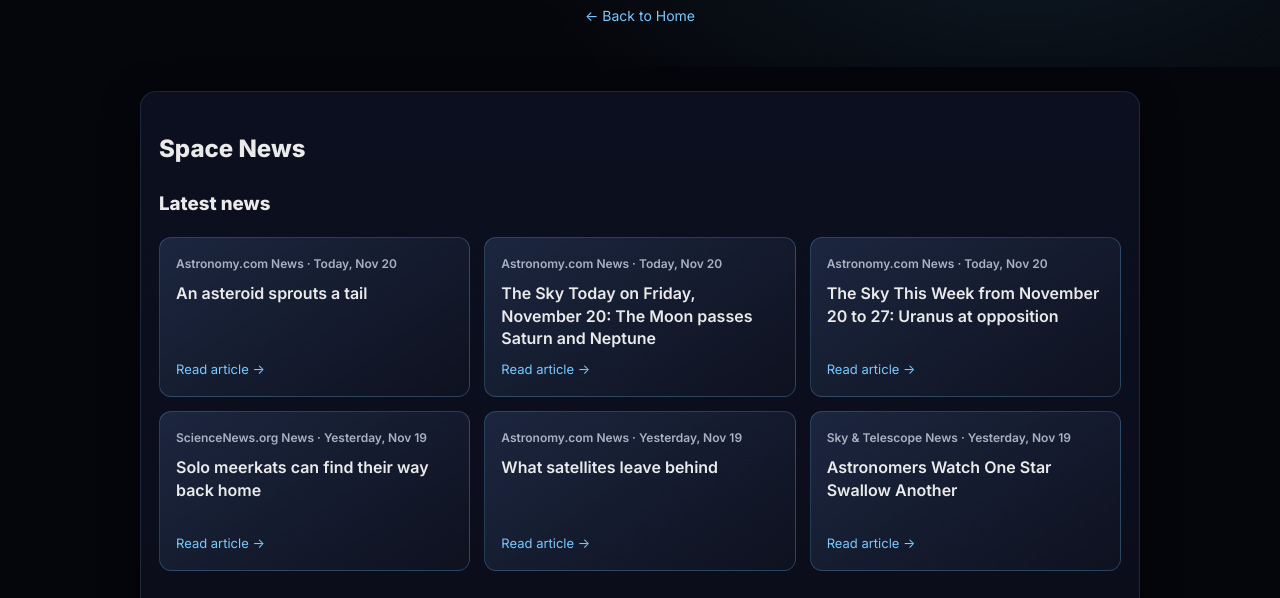
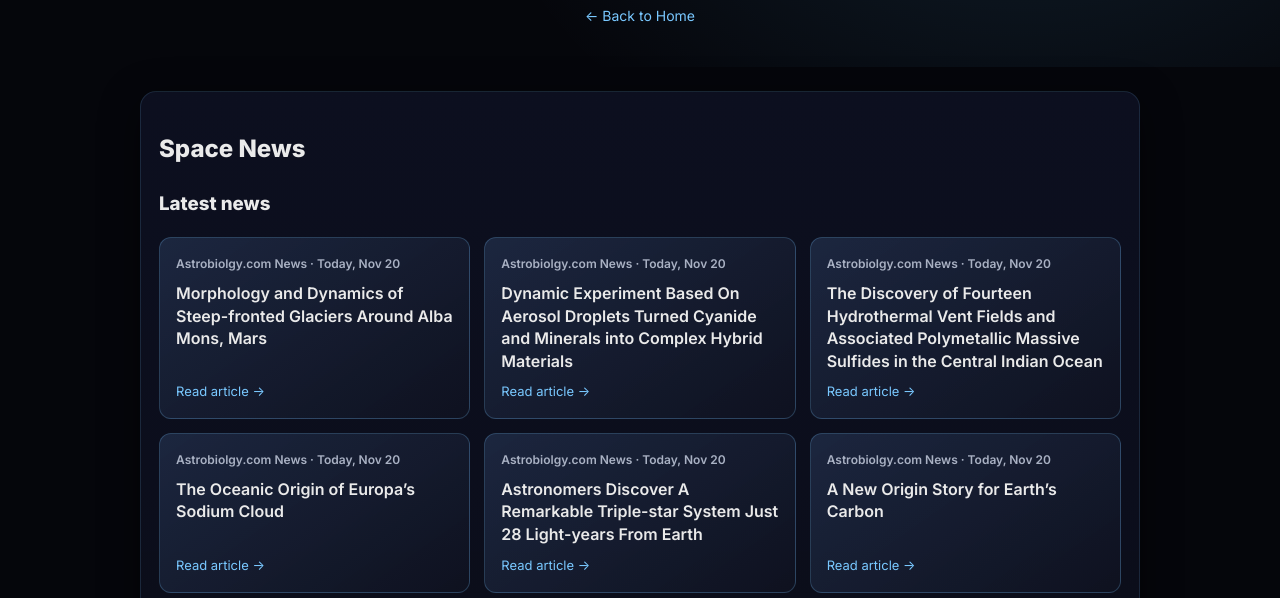
Before and after one commit to DrLoot/exoplanet-slacker, a plain HTML site: page exoplanetnews.html in a window 1280 px wide. Shown: the part 201-799 px from the top of the page. Drawn offline with Linux system fonts and the light colour scheme.

Commit message:
Refresh exoplanet news cards

```diff
--- a/exoplanetnews.html
+++ b/exoplanetnews.html
@@ -200,12 +200,12 @@
 <h2>Space News</h2>
 <h3>Latest news</h3>
 <!-- AUTOMATED NEWS START --><div class="auto-news"><div class="news-grid">
-<a class="news-item" href="https://www.astronomy.com/picture-of-the-day/photo/an-asteroid-sprouts-a-tail/" rel="noopener noreferrer" target="_blank"><span class="news-meta">Astronomy.com News · Today, Nov 20</span><span class="news-title">An asteroid sprouts a tail</span><span class="news-read">Read article →</span></a>
-<a class="news-item" href="https://www.astronomy.com/observing/the-sky-today-friday-november-20-2026/" rel="noopener noreferrer" target="_blank"><span class="news-meta">Astronomy.com News · Today, Nov 20</span><span class="news-title">The Sky Today on Friday, November 20: The Moon passes Saturn and Neptune</span><span class="news-read">Read article →</span></a>
-<a class="news-item" href="https://www.astronomy.com/the-sky-this-week/the-sky-this-week-from-november-20-to-27-2026/" rel="noopener noreferrer" target="_blank"><span class="news-meta">Astronomy.com News · Today, Nov 20</span><span class="news-title">The Sky This Week from November 20 to 27: Uranus at opposition</span><span class="news-read">Read article →</span></a>
-<a class="news-item" href="https://www.sciencenews.org/article/solo-meerkats-can-find-their-way-home" rel="noopener noreferrer" target="_blank"><span class="news-meta">ScienceNews.org News · Yesterday, Nov 19</span><span class="news-title">Solo meerkats can find their way back home</span><span class="news-read">Read article →</span></a>
-<a class="news-item" href="https://www.astronomy.com/science/what-satellites-leave-behind/" rel="noopener noreferrer" target="_blank"><span class="news-meta">Astronomy.com News · Yesterday, Nov 19</span><span class="news-title">What satellites leave behind</span><span class="news-read">Read article →</span></a>
-<a class="news-item" href="https://skyandtelescope.org/astronomy-news/astronomers-watch-one-star-swallow-another/" rel="noopener noreferrer" target="_blank"><span class="news-meta">Sky &amp; Telescope News · Yesterday, Nov 19</span><span class="news-title">Astronomers Watch One Star Swallow Another</span><span class="news-read">Read article →</span></a>
+<a class="news-item" href="https://astrobiology.com/2026/11/20/morphology-and-dynamics-of-steep-fronted-glaciers-around-alba-mons-mars/" rel="noopener noreferrer" target="_blank"><span class="news-meta">Astrobiolgy.com News · Today, Nov 20</span><span class="news-title">Morphology and Dynamics of Steep-fronted Glaciers Around Alba Mons, Mars</span><span class="news-read">Read article →</span></a>
+<a class="news-item" href="https://astrobiology.com/2026/11/20/dynamic-experiment-based-on-aerosol-droplets-turned-cyanide-and-minerals-into-complex-hybrid-materials/" rel="noopener noreferrer" target="_blank"><span class="news-meta">Astrobiolgy.com News · Today, Nov 20</span><span class="news-title">Dynamic Experiment Based On Aerosol Droplets Turned Cyanide and Minerals into Complex Hybrid Materials</span><span class="news-read">Read article →</span></a>
+<a class="news-item" href="https://astrobiology.com/2026/11/20/the-discovery-of-fourteen-hydrothermal-vent-fields-and-associated-polymetallic-massive-sulfides-in-the-central-indian-ocean/" rel="noopener noreferrer" target="_blank"><span class="news-meta">Astrobiolgy.com News · Today, Nov 20</span><span class="news-title">The Discovery of Fourteen Hydrothermal Vent Fields and Associated Polymetallic Massive Sulfides in the Central Indian Ocean</span><span class="news-read">Read article →</span></a>
+<a class="news-item" href="https://astrobiology.com/2026/11/20/the-oceanic-origin-of-europas-sodium-cloud/" rel="noopener noreferrer" target="_blank"><span class="news-meta">Astrobiolgy.com News · Today, Nov 20</span><span class="news-title">The Oceanic Origin of Europa’s Sodium Cloud</span><span class="news-read">Read article →</span></a>
+<a class="news-item" href="https://astrobiology.com/2026/11/20/astronomers-discover-a-remarkable-triple-star-system-just-28-light-years-from-earth/" rel="noopener noreferrer" target="_blank"><span class="news-meta">Astrobiolgy.com News · Today, Nov 20</span><span class="news-title">Astronomers Discover A Remarkable Triple-star System Just 28 Light-years From Earth</span><span class="news-read">Read article →</span></a>
+<a class="news-item" href="https://astrobiology.com/2026/11/20/a-new-origin-story-for-earths-carbon/" rel="noopener noreferrer" target="_blank"><span class="news-meta">Astrobiolgy.com News · Today, Nov 20</span><span class="news-title">A New Origin Story for Earth’s Carbon</span><span class="news-read">Read article →</span></a>
 </div></div><!-- AUTOMATED NEWS END -->
 <h3 class="source-heading">Sources</h3>
 <div class="list">
```
